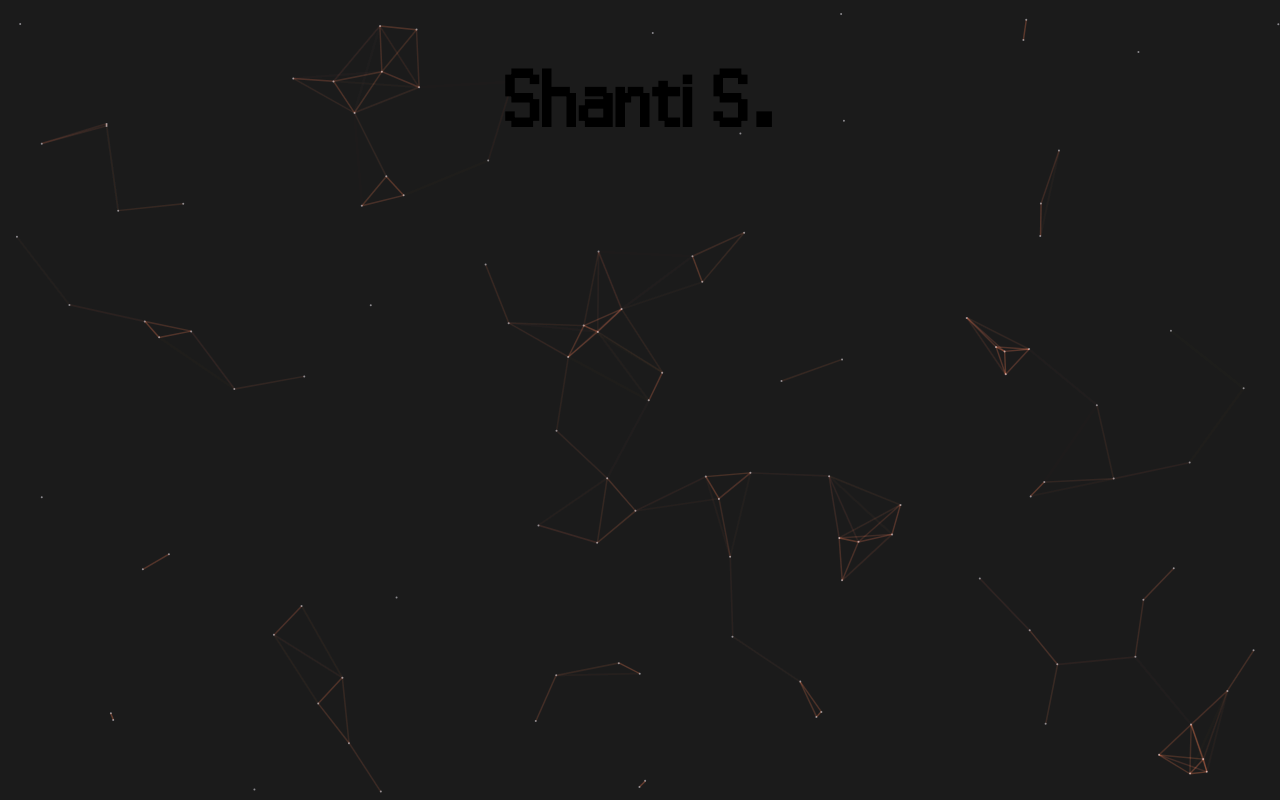
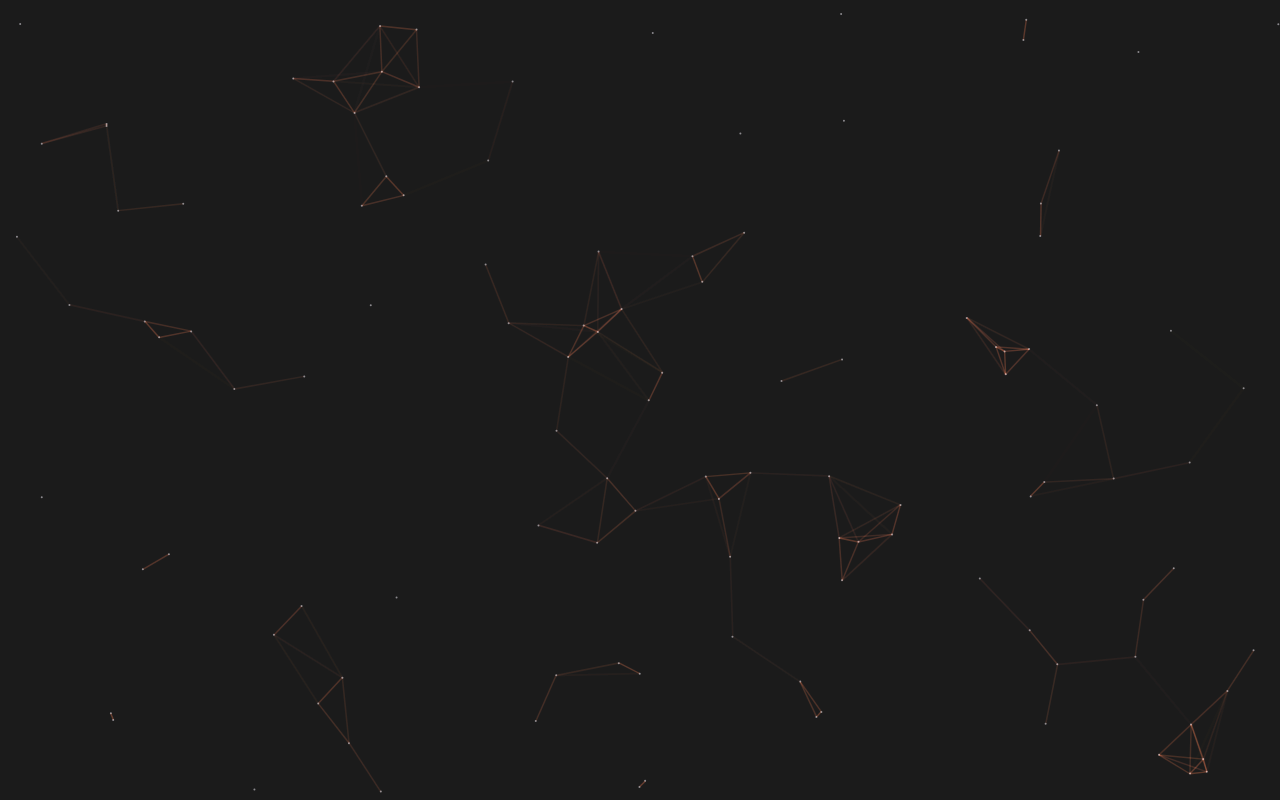
Before and after one commit to Fishfinna/personal-website-react-migration, a React (Vite) app: page / in a window 1280 px wide. Built offline with nearby package versions, Linux system fonts and the light colour scheme.

Commit message:
cleaning up stars

```diff
--- a/src/App.scss
+++ b/src/App.scss
@@ -3,5 +3,10 @@ h2,
 h3,
 h4 {
   font-size: 2em;
+}
 
+.App {
+  margin: 0;
+  padding: 0;
+  max-width: 100%;
 }
--- a/src/components/stars/Stars.scss
+++ b/src/components/stars/Stars.scss
@@ -1,6 +1,7 @@
 canvas {
-    position: absolute;
+    position: fixed;
     top: 0;
+    bottom: 0;
     left: 0;
     z-index: -999;
 }
--- a/src/pages/home/Home.tsx
+++ b/src/pages/home/Home.tsx
@@ -5,9 +5,6 @@ export default function Home() {
   return (
     <>
       <Stars />
-      <div className="hero">
-        <h1>Shanti S.</h1>
-      </div>
     </>
   );
 }
```
Also changed, not shown: src/components/stars/StarPoint.ts (line endings or trailing spaces).
